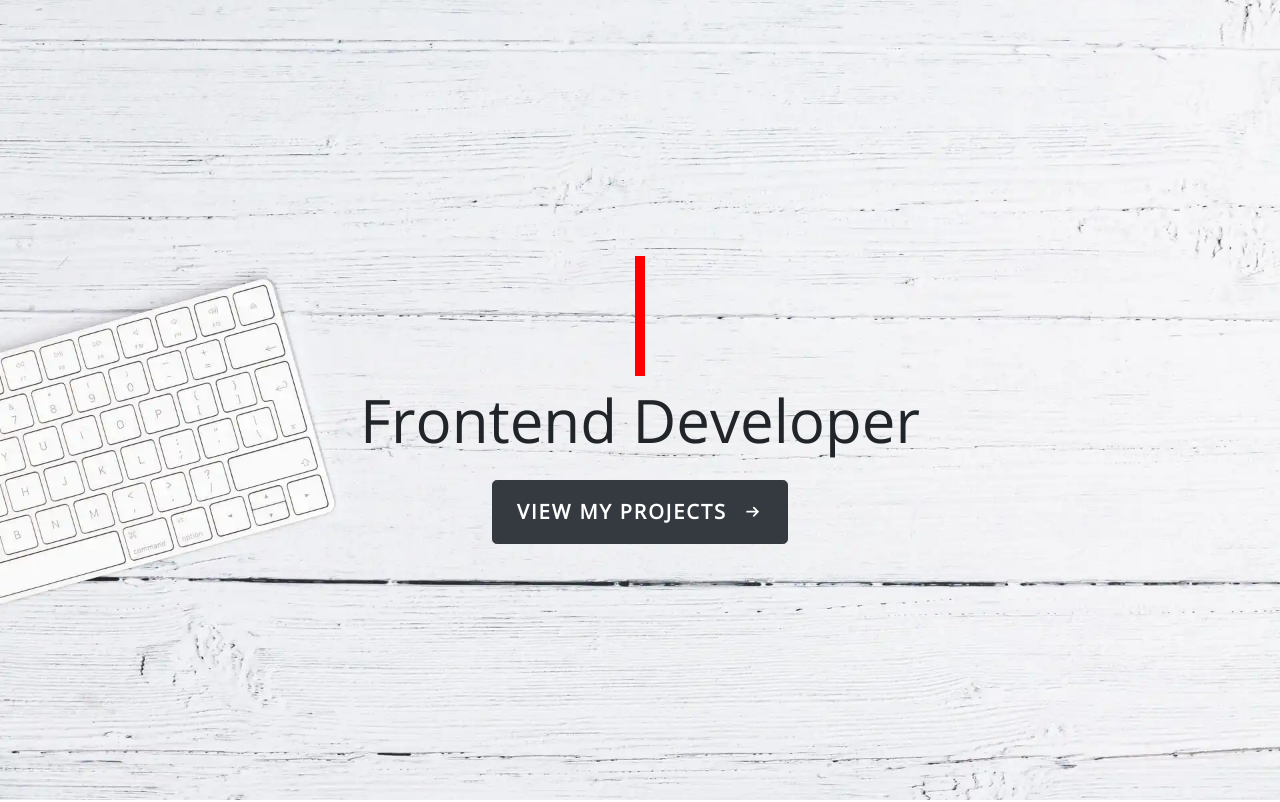
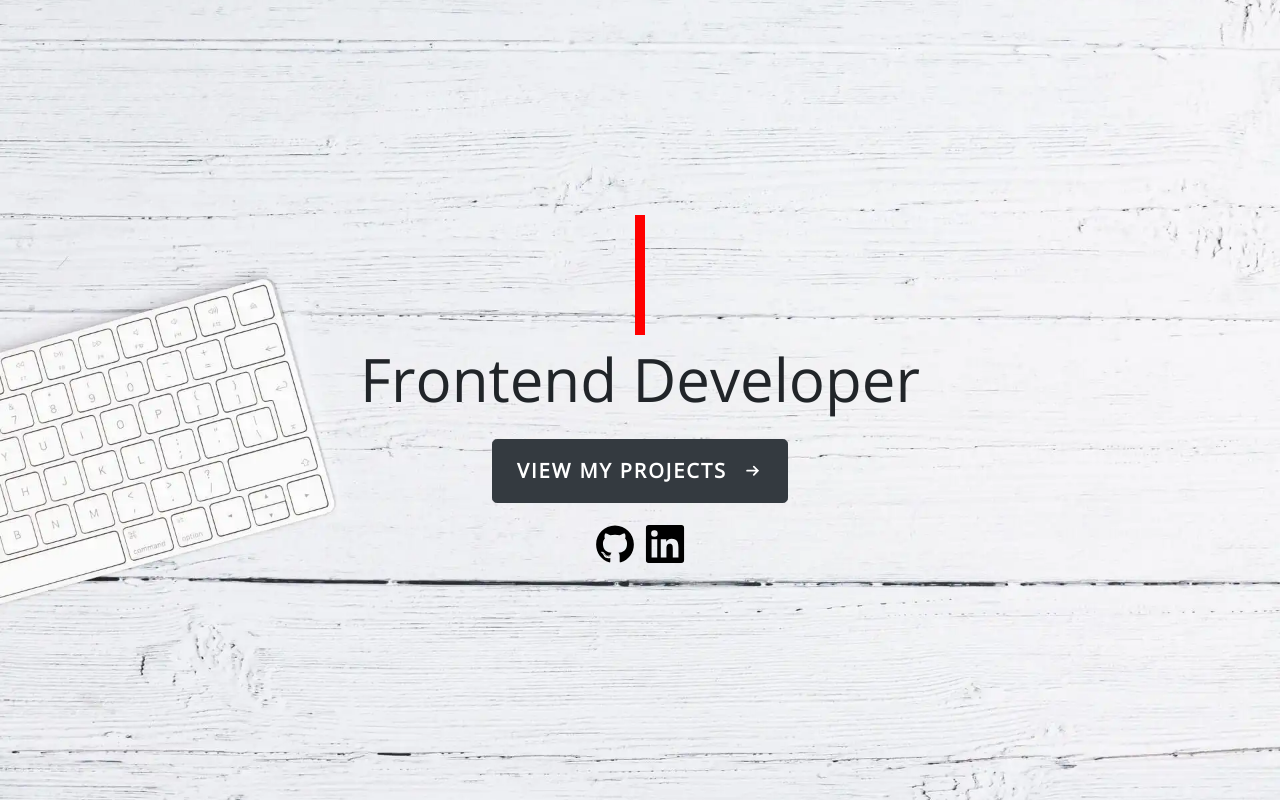
Before and after one commit to RaduAvramescu/raduavramescu.github.io, a React (Create React App) app: page / in a window 1280 px wide. Shown: the top 802 px of the page. Built offline with nearby package versions, Linux system fonts and the light colour scheme.

Commit message:
Added GitHub and LinkedIn links in Jumbotron.

```diff
--- a/src/components/Jumbotron/Jumbotron.jsx
+++ b/src/components/Jumbotron/Jumbotron.jsx
@@ -31,6 +31,46 @@
               </a>
             </div>
           </div>
+          <div className="container py-3 text-center">
+            <a
+              target="_blank"
+              href="https://github.com/RaduAvramescu"
+              aria-label="GitHub"
+              rel="noreferrer"
+            >
+              <svg
+                viewBox="0 0 128 128"
+                className={styles["img-social"]}
+                width="40"
+              >
+                <path
+                  fill="black"
+                  fillRule="evenodd"
+                  clipRule="evenodd"
+                  d="M64 5.103c-33.347 0-60.388 27.035-60.388 60.388 0 26.682 17.303 49.317 41.297 57.303 3.017.56 4.125-1.31 4.125-2.905 0-1.44-.056-6.197-.082-11.243-16.8 3.653-20.345-7.125-20.345-7.125-2.747-6.98-6.705-8.836-6.705-8.836-5.48-3.748.413-3.67.413-3.67 6.063.425 9.257 6.223 9.257 6.223 5.386 9.23 14.127 6.562 17.573 5.02.542-3.903 2.107-6.568 3.834-8.076-13.413-1.525-27.514-6.704-27.514-29.843 0-6.593 2.36-11.98 6.223-16.21-.628-1.52-2.695-7.662.584-15.98 0 0 5.07-1.623 16.61 6.19C53.7 35 58.867 34.327 64 34.304c5.13.023 10.3.694 15.127 2.033 11.526-7.813 16.59-6.19 16.59-6.19 3.287 8.317 1.22 14.46.593 15.98 3.872 4.23 6.215 9.617 6.215 16.21 0 23.194-14.127 28.3-27.574 29.796 2.167 1.874 4.097 5.55 4.097 11.183 0 8.08-.07 14.583-.07 16.572 0 1.607 1.088 3.49 4.148 2.897 23.98-7.994 41.263-30.622 41.263-57.294C124.388 32.14 97.35 5.104 64 5.104z"
+                ></path>
+                <path d="M26.484 91.806c-.133.3-.605.39-1.035.185-.44-.196-.685-.605-.543-.906.13-.31.603-.395 1.04-.188.44.197.69.61.537.91zm-.743-.55M28.93 94.535c-.287.267-.85.143-1.232-.28-.396-.42-.47-.983-.177-1.254.298-.266.844-.14 1.24.28.394.426.472.984.17 1.255zm-.575-.618M31.312 98.012c-.37.258-.976.017-1.35-.52-.37-.538-.37-1.183.01-1.44.373-.258.97-.025 1.35.507.368.545.368 1.19-.01 1.452zm0 0M34.573 101.373c-.33.365-1.036.267-1.552-.23-.527-.487-.674-1.18-.343-1.544.336-.366 1.045-.264 1.564.23.527.486.686 1.18.333 1.543zm0 0M39.073 103.324c-.147.473-.825.688-1.51.486-.683-.207-1.13-.76-.99-1.238.14-.477.823-.7 1.512-.485.683.206 1.13.756.988 1.237zm0 0M44.016 103.685c.017.498-.563.91-1.28.92-.723.017-1.308-.387-1.315-.877 0-.503.568-.91 1.29-.924.717-.013 1.306.387 1.306.88zm0 0M48.614 102.903c.086.485-.413.984-1.126 1.117-.7.13-1.35-.172-1.44-.653-.086-.498.422-.997 1.122-1.126.714-.123 1.354.17 1.444.663zm0 0"></path>
+              </svg>
+            </a>
+            <a
+              target="_blank"
+              href="https://www.linkedin.com/in/radu-avramescu-4863a486/"
+              aria-label="LinkedIn"
+              rel="noreferrer"
+            >
+              <svg
+                viewBox="0 0 128 128"
+                className={styles["img-social"]}
+                width="40"
+              >
+                <path
+                  fill="black"
+                  id="plain"
+                  d="M116,3H12a8.91,8.91,0,0,0-9,8.8V116.22A8.91,8.91,0,0,0,12,125H116a8.93,8.93,0,0,0,9-8.81V11.77A8.93,8.93,0,0,0,116,3ZM39.17,107H21.06V48.73H39.17Zm-9-66.21a10.5,10.5,0,1,1,10.49-10.5A10.5,10.5,0,0,1,30.12,40.77ZM107,107H88.89V78.65c0-6.75-.12-15.44-9.41-15.44s-10.87,7.36-10.87,15V107H50.53V48.73H67.89v8h.24c2.42-4.58,8.32-9.41,17.13-9.41C103.6,47.28,107,59.35,107,75Z"
+                ></path>
+              </svg>
+            </a>
+          </div>
         </div>
       </div>
     </section>
--- a/src/components/Jumbotron/Jumbotron.module.css
+++ b/src/components/Jumbotron/Jumbotron.module.css
@@ -24,6 +24,10 @@
 
 a:hover .arrow-right {
   transform: rotate(90deg);
+}
+
+.img-social:hover {
+  opacity: 0.5;
 }
 
 @media only screen and (max-width: 990px) {
```
Also changed, not shown: 1 other file (tests, documents, lock files or other folders).
